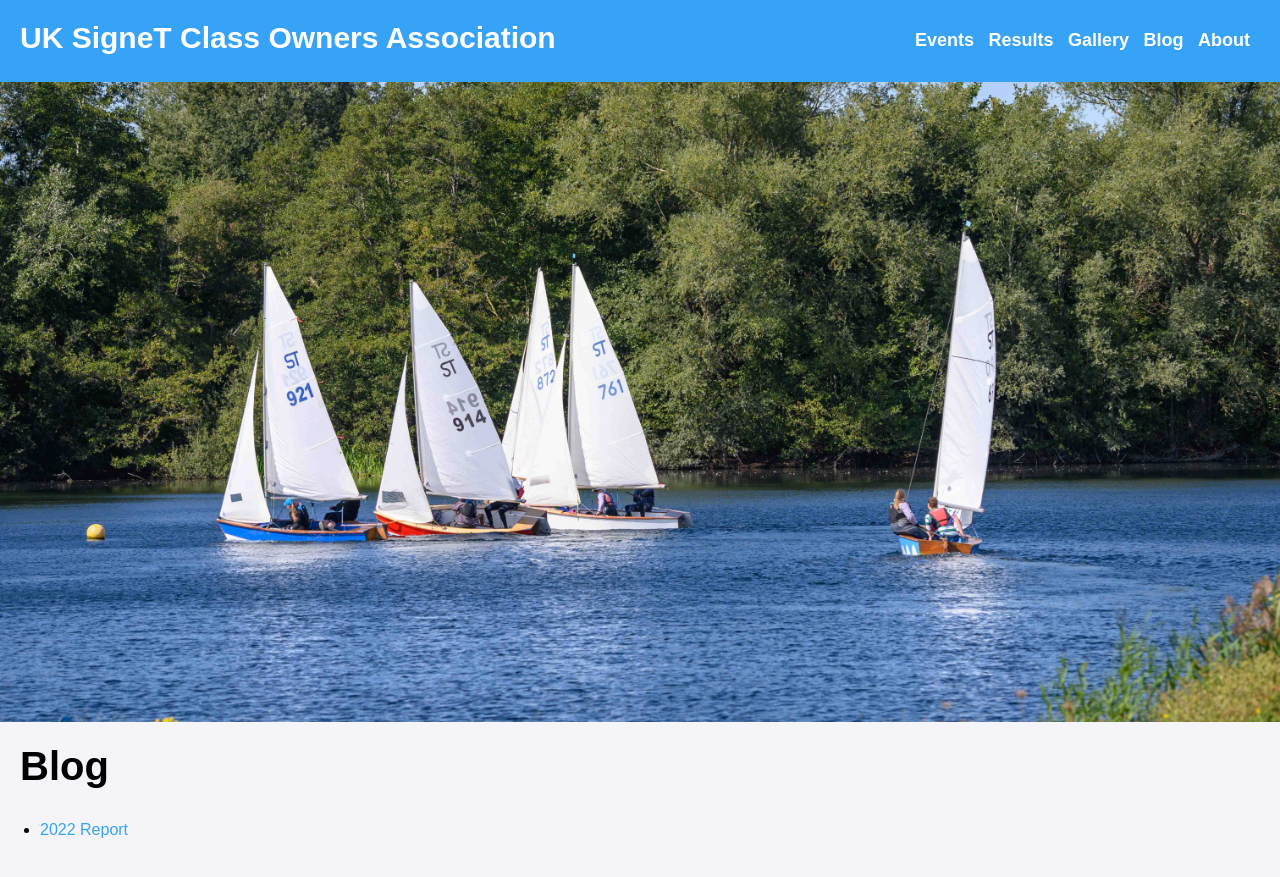
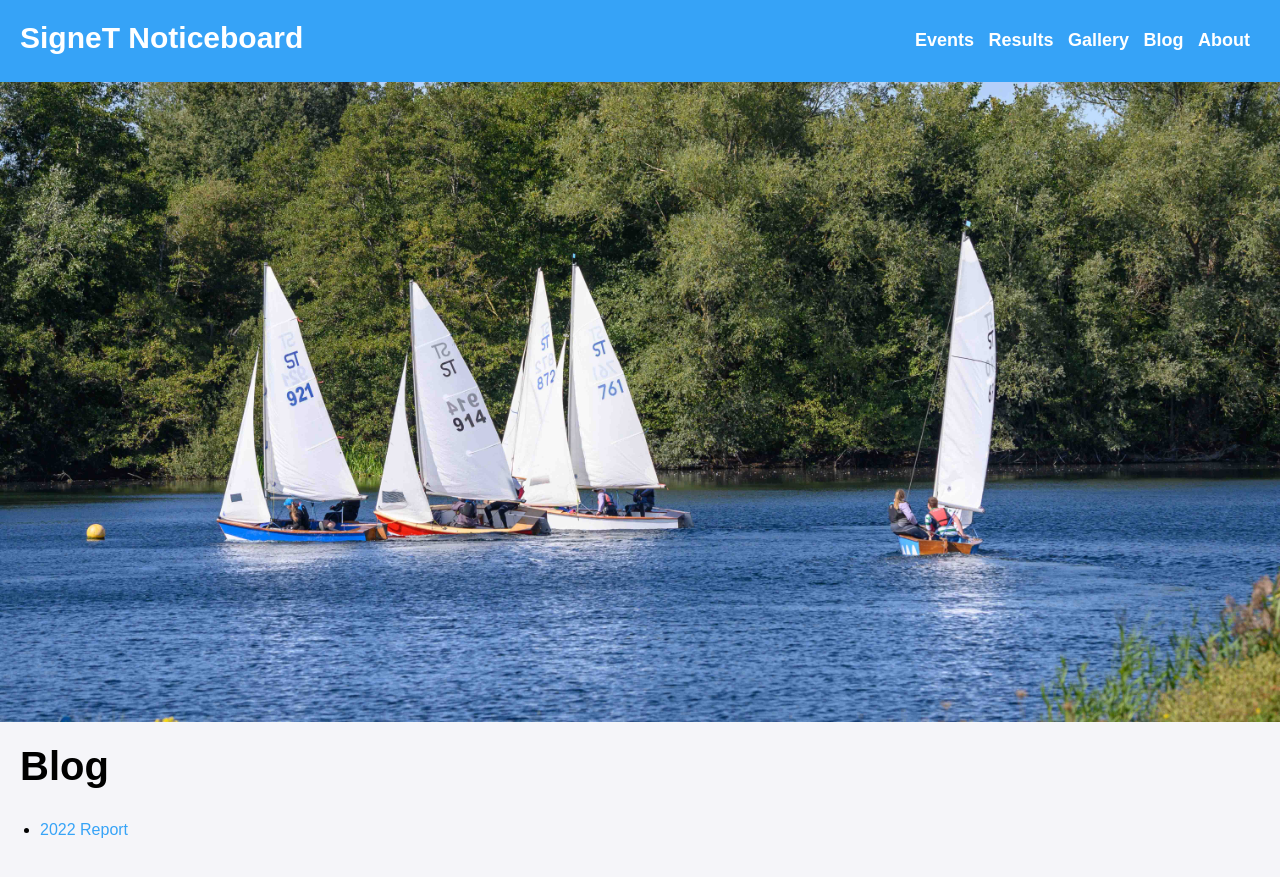
Before and after one commit to wrussell1999/signet-website, a Jekyll site: the page built from blog.html, in a window 1280 px wide. Shown: the top 877 px of the page. Built offline with Jekyll 4.4.1, drawn with Linux system fonts in a browser that asks for light colours; nearby versions of some CDN libraries.

Commit message:
Update navbar.html

```diff
--- a/_includes/navbar.html
+++ b/_includes/navbar.html
@@ -3,7 +3,7 @@
         <div class="nav-left">
             <a id="logo" href="/">
                 <!--<img src="/assets/img/logo-white.png" />-->
-                <h1>UK SigneT Class Owners Association</h1>
+                <h1>SigneT Noticeboard</h1>
             </a>
         </div>
         <div class="nav-right">
```
